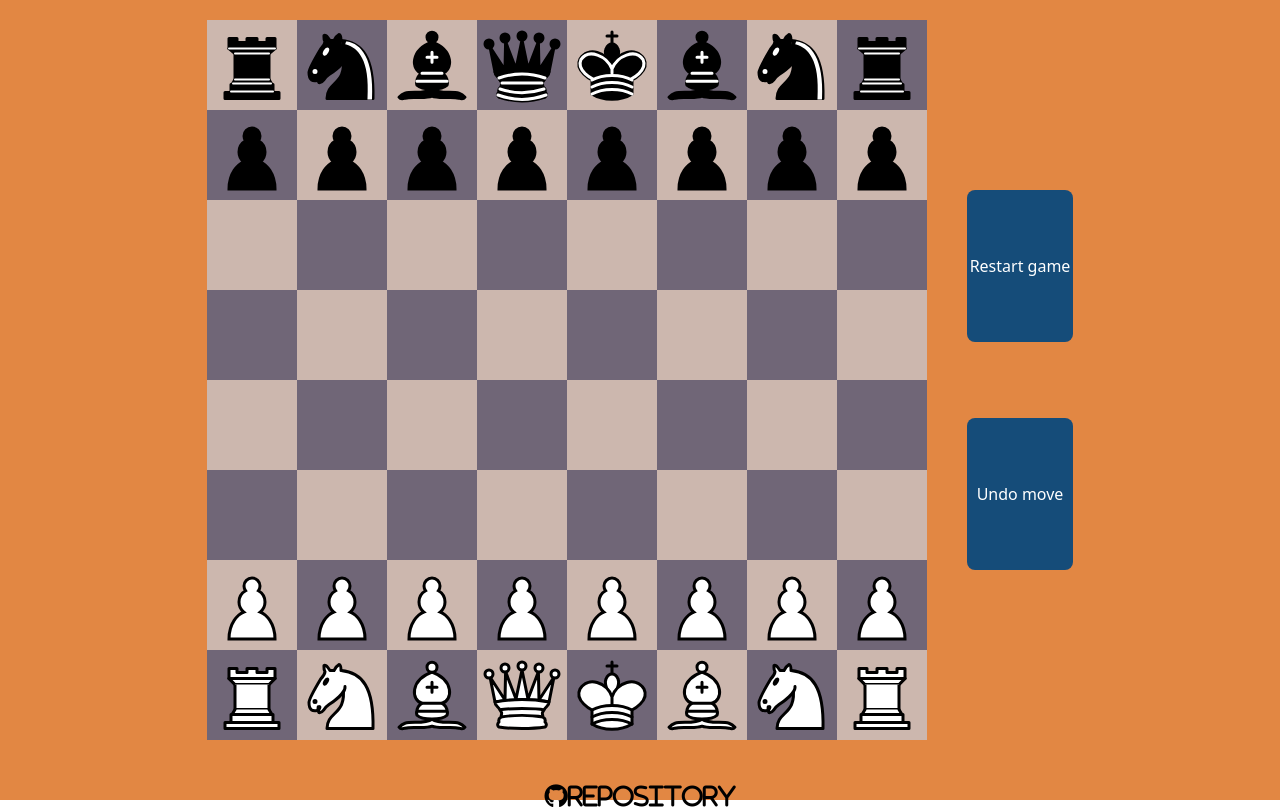
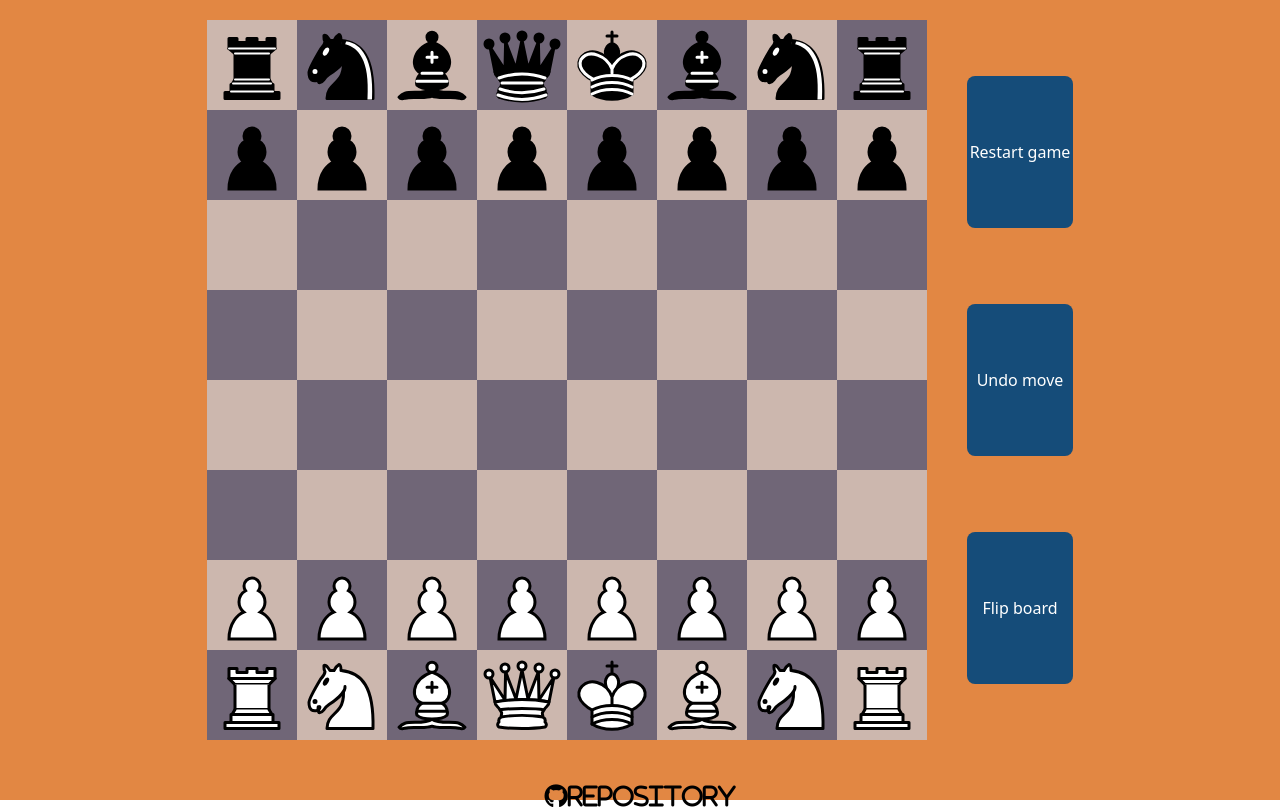
Before and after one commit to Kacperacy/Chess, a Vue app: page / in a window 1280 px wide. Built offline with nearby package versions, Linux system fonts and the light colour scheme; the HTML template or start-up script is replaced by a standard one.

Commit message:
#2 - board flip added

```diff
--- a/src/components/board/Board.vue
+++ b/src/components/board/Board.vue
@@ -1,7 +1,6 @@
 <script setup lang="ts">
+import { storeToRefs } from "pinia";
 import { useBoardStore } from "@/stores/board";
-
-const store = useBoardStore();
 </script>
 
 <template>
--- a/src/components/board/Piece.vue
+++ b/src/components/board/Piece.vue
@@ -1,6 +1,12 @@
 <script setup lang="ts">
 import { Piece } from "@/models/piece.model";
-import { computed, getCurrentInstance, ref, watch } from "vue";
+import { computed } from "vue";
+import { storeToRefs } from "pinia";
+import { useBoardStore } from "@/stores/board";
+
+const store = useBoardStore();
+
+const { isBoardFlipped } = storeToRefs(store);
 
 const props = defineProps<{ piece: Piece }>();
 
@@ -25,7 +31,7 @@ const pieceClass = computed(() => {
     class="absolute top-0 left-0 w-[12.5%] h-[12.5%]"
     :class="[
       'translate-x-[' + (piece.coordinates.x - 1) * 100 + '%]',
-      'translate-y-[' + (piece.coordinates.y - 1) * 100 + '%] ',
+      'translate-y-[' + (piece.coordinates.y - 1) * 100 + '%]',
       pieceClass,
     ]"
   ></div>
--- /dev/null
+++ b/src/components/gameControls/FlipBoard.vue
@@ -0,0 +1,14 @@
+<script setup lang="ts">
+import { useBoardStore } from "@/stores/board";
+
+const store = useBoardStore();
+</script>
+
+<template>
+  <button
+    class="rounded-lg bg-[#154c79] hover:bg-[#063970] text-[color:white]"
+    @click="store.flipBoard"
+  >
+    Flip board
+  </button>
+</template>
--- a/src/components/gameControls/GameControls.vue
+++ b/src/components/gameControls/GameControls.vue
@@ -2,6 +2,7 @@
 import { useBoardStore } from "@/stores/board";
 import RestartButton from "./RestartButton.vue";
 import UndoMoveButton from "./UndoMoveButton.vue";
+import FlipBoard from "./FlipBoard.vue";
 
 const store = useBoardStore();
 </script>
@@ -10,5 +11,6 @@ const store = useBoardStore();
   <div class="flex flex-col gap-[10%] items-center justify-center">
     <RestartButton class="w-full h-1/5" />
     <UndoMoveButton class="w-full h-1/5" />
+    <FlipBoard class="w-full h-1/5" />
   </div>
 </template>
--- a/src/stores/board.ts
+++ b/src/stores/board.ts
@@ -15,11 +15,13 @@ export type RootState = {
   gameResult: GameResultEnum;
   promotion: Promotion;
   orientation: Color;
+  sideToMove: Color;
+  isBoardFlipped: boolean;
 };
 
 // prettier-ignore
 // eslint-disable-next-line
-const coordinatesMove : Record<number, Square> = {
+const coordinatesMove: Record<number, Square> = {
   11: "a8", 21: "b8", 31: "c8", 41: "d8", 51: "e8", 61: "f8", 71: "g8", 81: "h8",
   12: "a7", 22: "b7", 32: "c7", 42: "d7", 52: "e7", 62: "f7", 72: "g7", 82: "h7",
   13: "a6", 23: "b6", 33: "c6", 43: "d6", 53: "e6", 63: "f6", 73: "g6", 83: "h6",
@@ -46,6 +48,8 @@ export const useBoardStore = defineStore("board", {
         move: null,
       },
       orientation: "w",
+      sideToMove: "w",
+      isBoardFlipped: false,
     } as RootState),
   actions: {
     clearHighlight() {
@@ -76,6 +80,7 @@ export const useBoardStore = defineStore("board", {
       this.clearSelectedPiece();
       this.chess.clear();
       this.chess.load(fen);
+      this.sideToMove = this.chess.turn();
     },
     changeHighlight(x: number, y: number) {
       const highlight = this.highlightList.find(
@@ -107,7 +112,7 @@ export const useBoardStore = defineStore("board", {
 
       if (
         piece != null &&
-        piece.color == "w" &&
+        piece.color == this.sideToMove &&
         !(
           this.selectedPiece != null &&
           this.selectedPiece.coordinates.x == x &&
@@ -174,7 +179,9 @@ export const useBoardStore = defineStore("board", {
       });
     },
     translateCoordinates(x: number, y: number) {
-      return coordinatesMove[Number(x + "" + y)];
+      return this.isBoardFlipped
+        ? coordinatesMove[Number(9 - x + "" + (9 - y))]
+        : coordinatesMove[Number(x + "" + y)];
     },
     translateMove(move: string) {
       move = move.replace(/#|\+|=B|=N|=R|=Q/g, "");
@@ -191,6 +198,11 @@ export const useBoardStore = defineStore("board", {
       else if (x == "f") coordinates.x = 6;
       else if (x == "g") coordinates.x = 7;
       else if (x == "h") coordinates.x = 8;
+
+      if (this.isBoardFlipped) {
+        coordinates.x = 9 - coordinates.x;
+        coordinates.y = 9 - coordinates.y;
+      }
 
       return coordinates;
     },
@@ -316,6 +328,17 @@ export const useBoardStore = defineStore("board", {
       this.chess.undo();
       this.chess.undo();
     },
+    flipBoard() {
+      this.isBoardFlipped = !this.isBoardFlipped;
+      this.lastMove.forEach((obj) => {
+        obj.x = 9 - obj.x;
+        obj.y = 9 - obj.y;
+      });
+      this.highlightList.forEach((obj) => {
+        obj.x = 9 - obj.x;
+        obj.y = 9 - obj.y;
+      });
+    },
   },
   getters: {
     halfMoves(): number {
```
